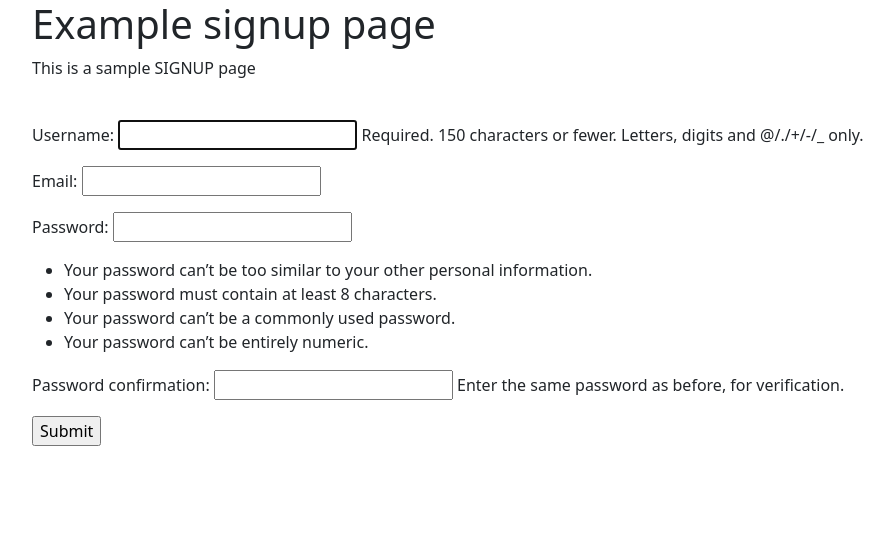
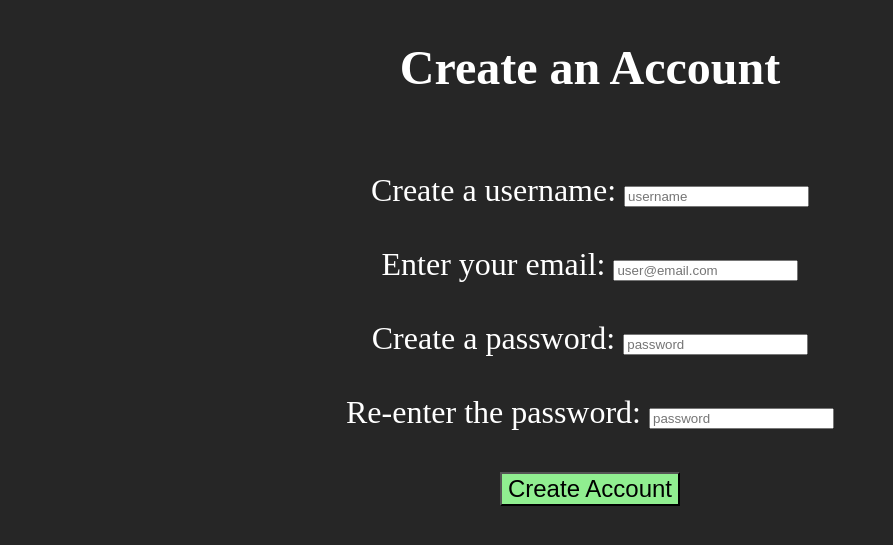
Before and after one commit to Endritz/CSI-3450, a Django app: page /signup/ in a window 1280 px wide. Shown: the top 545 px of the page, without its empty margins (50-943 px from the left). Run offline with Django 3.2, Linux system fonts and the light colour scheme.

Commit message:
Signup and Hompage is done

```diff
--- a/classicmodels/templates/classicmodels/signup.html
+++ b/classicmodels/templates/classicmodels/signup.html
@@ -1,46 +1,34 @@
 <!DOCTYPE html>
-<html lang="en">
-<head>
-	<meta charset="UTF-8">
-	<meta name="viewport" content="width=device-width, initial-scale=1.0">
-	<!-- Bootstrap CDN link below for CSS and JS-->
-	<!-- All documentation can be found on https://getbootstrap.com/docs/3.4/css/ -->
+<html lang="en" style="background-color: #262626; font-size: xx-large;">
+<!-- Bootstrap CDN link below for CSS and JS-->
+<!-- All documentation can be found on https://getbootstrap.com/docs/3.4/css/ -->
 
-	<link href="https://cdn.jsdelivr.net/npm/bootstrap@5.0.0-beta3/dist/css/bootstrap.min.css" rel="stylesheet"
-		integrity="sha384-eOJMYsd53ii+scO/bJGFsiCZc+5NDVN2yr8+0RDqr0Ql0h+rP48ckxlpbzKgwra6"
-		crossorigin="anonymous">
+<title>Login Page</title>
 
-	<script src="https://cdn.jsdelivr.net/npm/bootstrap@5.0.0-beta3/dist/js/bootstrap.bundle.min.js"
-		integrity="sha384-JEW9xMcG8R+pH31jmWH6WWP0WintQrMb4s7ZOdauHnUtxwoG2vI5DkLtS3qm9Ekf"
-		crossorigin="anonymous"></script>
-
-<!--
-	<script src="https://cdn.jsdelivr.net/npm/@popperjs/core@2.9.1/dist/umd/popper.min.js"
-		integrity="sha384-SR1sx49pcuLnqZUnnPwx6FCym0wLsk5JZuNx2bPPENzswTNFaQU1RDvt3wT4gWFG"
-		crossorigin="anonymous"></script>
-
-	<script src="https://cdn.jsdelivr.net/npm/bootstrap@5.0.0-beta3/dist/js/bootstrap.min.js"
-		integrity="sha384-j0CNLUeiqtyaRmlzUHCPZ+Gy5fQu0dQ6eZ/xAww941Ai1SxSY+0EQqNXNE6DZiVc"
-		crossorigin="anonymous"></script>
--->
-
-	<title>Login Page</title>
-</head>
 <body>
-	<div class="container">
-		<h1>Example signup page</h1>
-		<p>This is a sample SIGNUP page</p>
-		<br/>
-		<form method="POST">
-			{% csrf_token %}
-			{{ form.as_p}}
-
-
-        	<input type="submit" value="Submit" />
-		</form>
-
-
-
+	<div style="text-align: center;">
+		<h2 style="color: white;">Create an Account</h2>
+		<br>
+		<div class="container">
+			<label style="color: white;">Create a username: </label>
+			<input type="text" placeholder="username">
+			<br>
+			<br>
+			<label style="color: white;">Enter your email: </label>
+			<input type="text" placeholder="user@email.com">
+			<br>
+			<br>
+			<label style="color: white;">Create a password: </label>
+			<input type="text" placeholder="password">
+			<br>
+			<br>
+			<label style="color: white;">Re-enter the password: </label>
+			<input type="text" placeholder="password">
+			<br>
+			<br>
+			<input type="submit" value="Create Account" style="background-color: lightgreen; font-size: x-large;">
+		</div>
 	</div>
 </body>
+
 </html>
```
Also changed, not shown: classicmodels/templates/classicmodels/homepage.html (+35 -9 lines).
